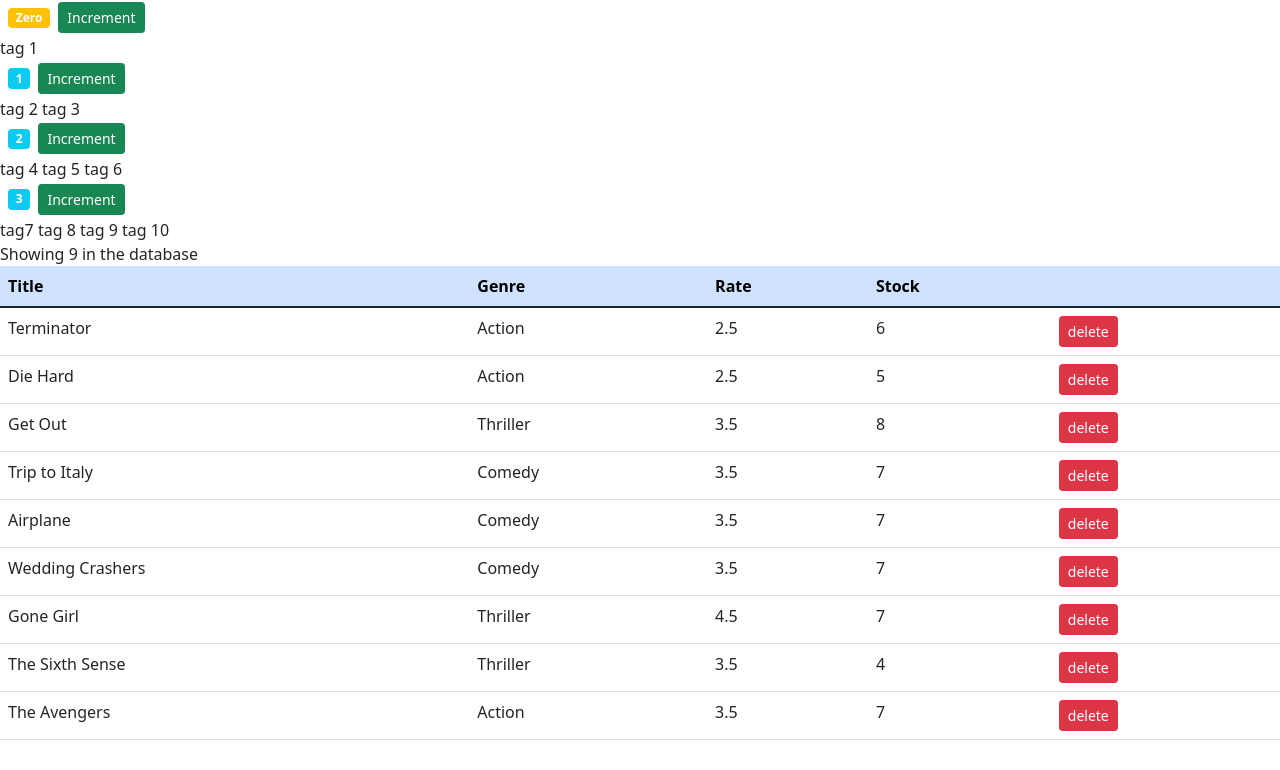
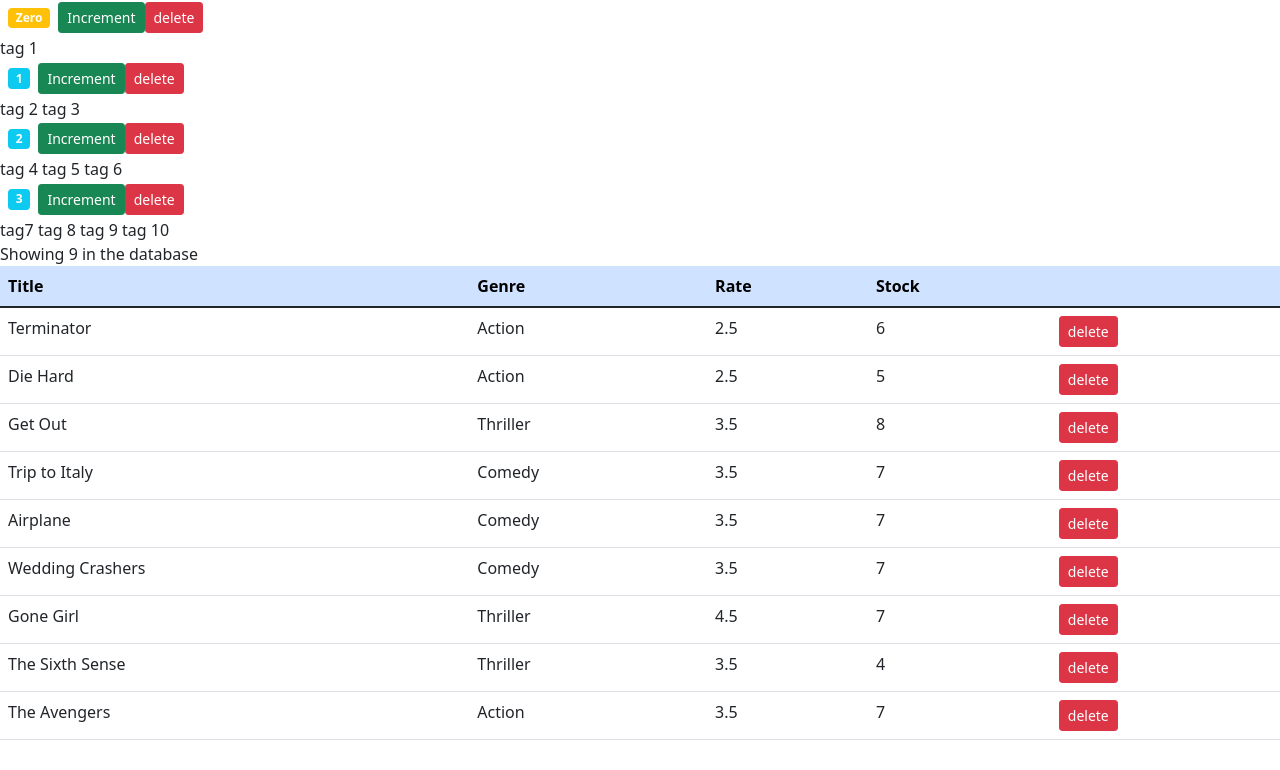
Before and after one commit to lgorniak/react-counter-function-typescript, a React (Create React App) app: page / in a window 1280 px wide. Shown: the top 770 px of the page. Built offline with nearby package versions, Linux system fonts and the light colour scheme.

Commit message:
add uuid to the project. remove consolo log and change props passed to counter using data

```diff
--- a/package.json
+++ b/package.json
@@ -10,6 +10,7 @@
     "react": "^18.0.0",
     "react-dom": "^18.0.0",
     "react-scripts": "5.0.0",
+    "uuid": "^8.3.2",
     "web-vitals": "^2.1.4"
   },
   "scripts": {
@@ -35,5 +36,8 @@
       "last 1 firefox version",
       "last 1 safari version"
     ]
+  },
+  "devDependencies": {
+    "@types/uuid": "^8.3.4"
   }
 }
--- a/src/components/counter/counter.tsx
+++ b/src/components/counter/counter.tsx
@@ -1,10 +1,11 @@
 import React, { useEffect, useState } from "react";
 import { Count } from "./count";
+import { v4 as uuidv4 } from "uuid";
 
 interface Props {
-	value: number;
-	selected: boolean;
-	tags: string[];
+	data: Count;
+	id: number;
+	onDelete: (id: number) => void;
 }
 
 const formatCounter = (counter: Count | null): string | number => {
@@ -42,16 +43,18 @@ const renderListItems = (
 	counter: Count | null
 ): JSX.Element | JSX.Element[] | null => {
 	if (counter && counter.tags.length === 0) return <p>There are not Tags"</p>;
-	return counter && counter.tags.map((tag) => <span>{tag} </span>);
+	return (
+		counter && counter.tags.map((tag) => <span key={uuidv4()}>{tag} </span>)
+	);
 };
 
 const Counter = (props: Props): JSX.Element => {
 	const [counter, setCounter] = useState<Count | null>(null);
-	const { value, tags, selected } = props;
+	const { id, onDelete, data } = props;
 
 	useEffect((): void => {
-		setCounter({ value, selected, tags });
-	}, [tags, selected, value]);
+		setCounter(data);
+	}, [data]);
 
 	return (
 		<>
@@ -62,6 +65,9 @@ const Counter = (props: Props): JSX.Element => {
 			>
 				Increment
 			</button>
+			<button onClick={() => onDelete(id)} className="btn btn-danger btn-sm">
+				delete
+			</button>
 			<div>{renderListItems(counter)}</div>
 		</>
 	);
--- a/src/components/counter/counters.tsx
+++ b/src/components/counter/counters.tsx
@@ -29,18 +29,21 @@ const Counters = (): JSX.Element => {
 		]);
 	}, []);
 
+	const handleDelete = (id: number): void => {
+		const reducedCounters = counters.filter((c) => c.id !== id);
+		setCounters(reducedCounters);
+	};
+
 	return (
 		<>
 			{counters.map((counter) => {
 				const { id, data } = counter;
-
-				console.log(counter);
 				return (
 					<Counter
 						key={id}
-						value={data.value}
-						selected={data.selected}
-						tags={data.tags}
+						id={id}
+						data={data}
+						onDelete={handleDelete}
 					></Counter>
 				);
 			})}
```
Also changed, not shown: 1 other file (tests, documents, lock files or other folders).
